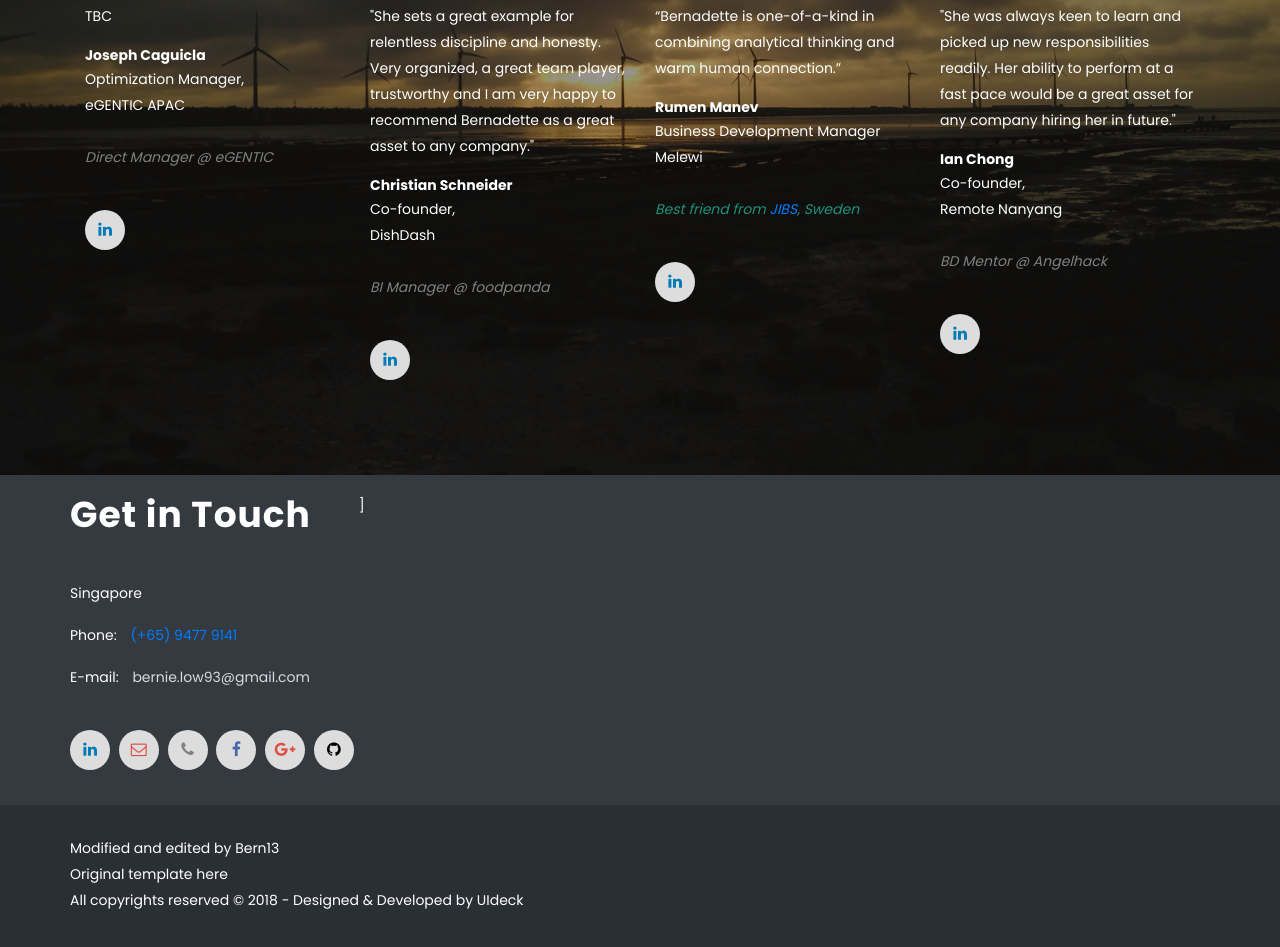
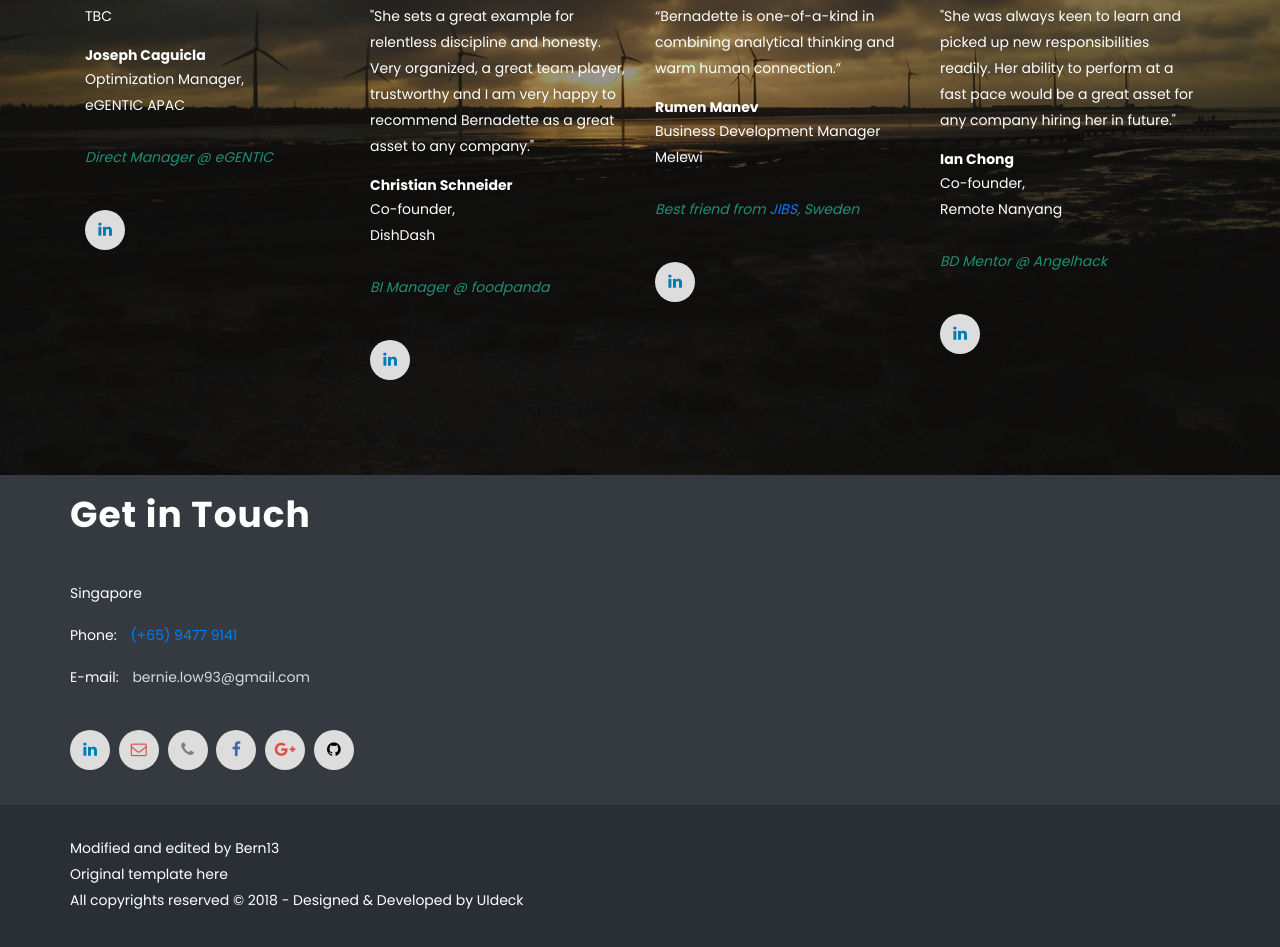
Before and after one commit to bern13/resume-template, a plain HTML site: page index.html in a window 1280 px wide. Shown: the part 3557-4504 px from the top of the page. Drawn offline with Linux system fonts and the light colour scheme.

Commit message:
change in resolution and color of fonts

```diff
--- a/index.html
+++ b/index.html
@@ -403,7 +403,7 @@
                 <div class="testimonial-text">
                   <p>TBC</p>
                   <span><b>Joseph Caguicla</b><br> <p>Optimization Manager, <br>eGENTIC APAC<br><br>
-                  <font color="grey"><i>Direct Manager @ eGENTIC</i></font>
+                  <font color="#1F9078"><i>Direct Manager @ eGENTIC</i></font>
                   </p></span>
                 </div>
                 <div class="social-icons">
@@ -417,7 +417,7 @@
                 <div class="testimonial-text">
                   <p>"She sets a great example for relentless discipline and honesty. Very organized, a great team player, trustworthy and I am very happy to recommend Bernadette as a great asset to any company."</p>
                   <span><b>Christian Schneider</b><br> <p>Co-founder, <br>DishDash<br><br>
-                  <font color="grey"><i>BI Manager @ foodpanda</i></font>
+                  <font color="#1F9078"><i>BI Manager @ foodpanda</i></font>
                   </p></span>
                 </div>
                 <div class="social-icons">
@@ -445,7 +445,7 @@
                 <div class="testimonial-text">
                   <p>"She was always keen to learn and picked up new responsibilities readily. Her ability to perform at a fast pace would be a great asset for any company hiring her in future."</p>
                   <span><b>Ian Chong</b><br> <p>Co-founder, <br>Remote Nanyang<br><br>
-                  <font color="grey"><i>BD Mentor @ Angelhack</i></font>
+                  <font color="#1F9078"><i>BD Mentor @ Angelhack</i></font>
                   </p></span>
                 </div>
                 <div class="social-icons">
@@ -483,7 +483,6 @@
                   </ul>
                 </div>
               </div>
- ]
             </div>
           </div>
         </div>
```
Also changed, not shown: logo/logo_all.png, logo/logo_angelhack.png, logo/logo_cyh.png, logo/logo_egentic.png, logo/logo_foodpanda.png, logo/logo_google.png, logo/logo_ipsos.png, logo/logo_mi.png, logo/logo_pacific.png, logo/logo_platform.png, logo/logo_pnp.png, logo/logo_publicis.png, logo/logo_tla.png, logo/logo_universum.png, 2 more files.
